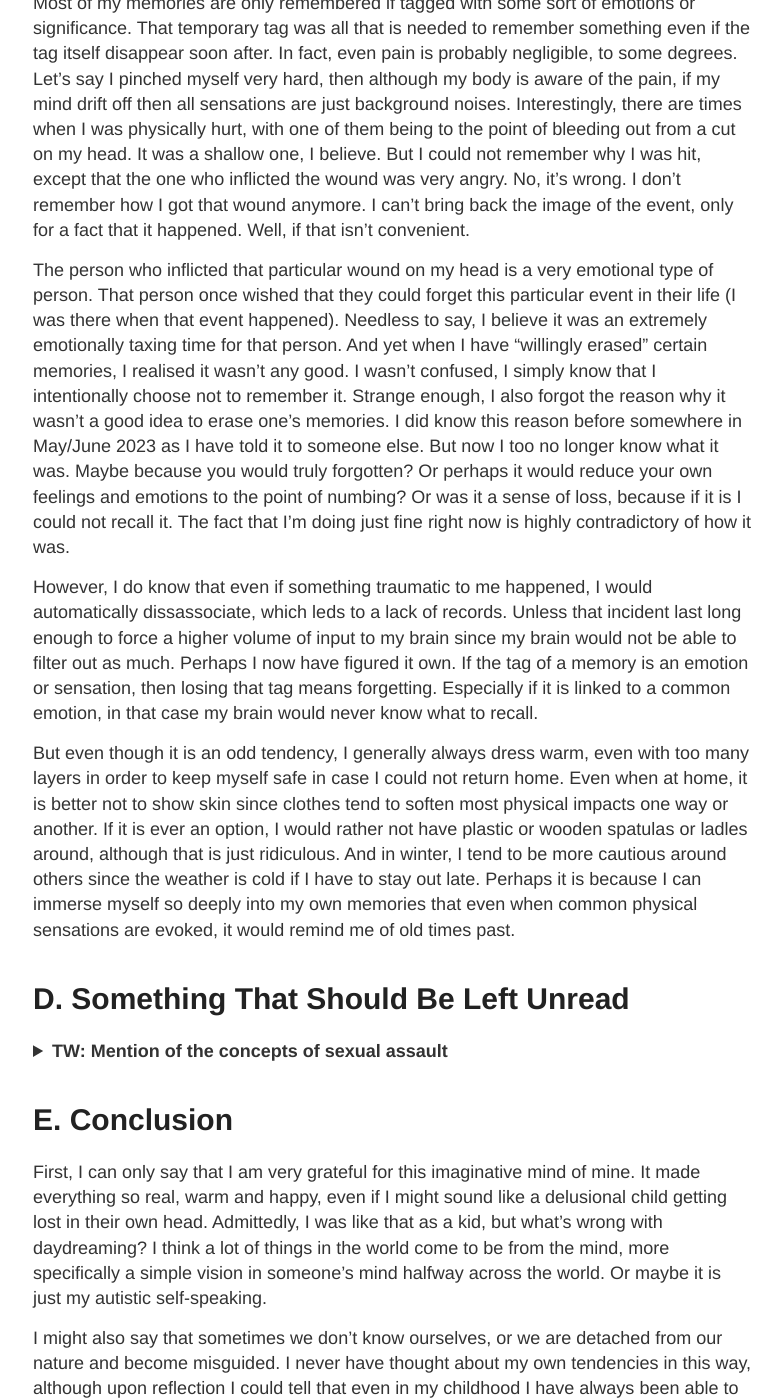
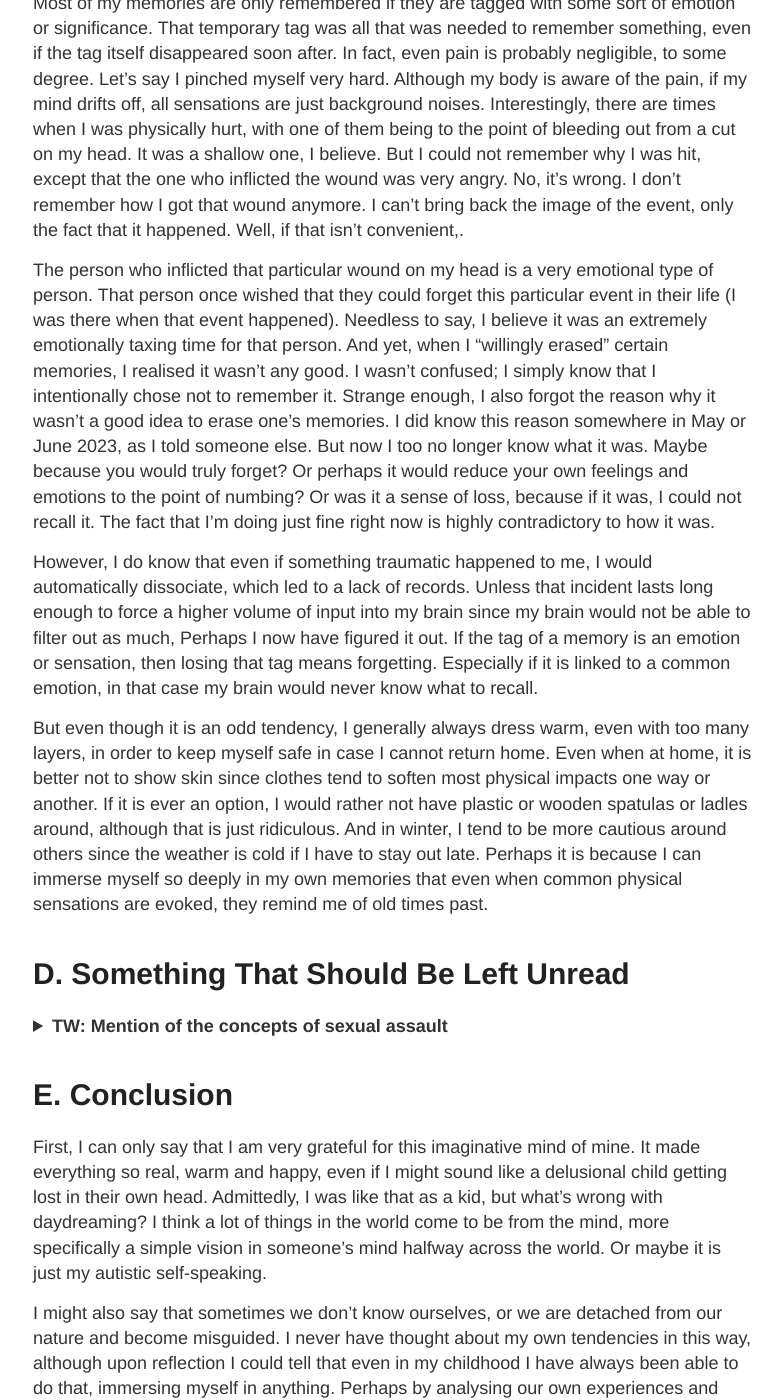
Before and after one commit to theduckshepherd/theduckshepherd.github.io, a Jekyll site: the page built from _posts/2024-03-24-discussion-hyperphantasia-immersion-and-memories.md, in a window 1280 px wide and 1400 px high, scrolled down 6316 px. Shown: the whole window, without its empty margins (247-1029 px from the left). Built offline with Jekyll 4.4.1, drawn with Linux system fonts in a browser that asks for light colours; some of the changed text lies outside the part shown.

Commit message:
Update 2024-03-24-discussion-hyperphantasia-immersion-and-memories.md

```diff
--- a/_posts/2024-03-24-discussion-hyperphantasia-immersion-and-memories.md
+++ b/_posts/2024-03-24-discussion-hyperphantasia-immersion-and-memories.md
@@ -3,7 +3,7 @@ layout: post
 title: "Discussion: Hyperphantasia, Immersion, and Memories"
 category: Discussion
 ---
-<!-- Word count: 3,884 -->
+<!-- Word count: 4,323 -->
 
 A quick work on how the experience of reality and imagination could be one and the same perspective. Or simply a dive deep into how my mind works. I think there is a benefit in this kind of introspection, as the way I visualise has indeed affected my way of life, mostly positively.
 
@@ -59,13 +59,13 @@ Still, early on I figured that there were certain things I did not want to remem
 
 At some point in 2020, I realised the past one or two years before that was a blank. In fact, like an old movie tape with extremely dark filters over it. Then, I learned to manipulate my own memories. Simply by not seeing is almost equivalent to the event not happening. Now that I look back, a lot of things that should have been traumatic were left as a piece of fact or knowledge that I knew happened, but as for personal experiences, I can't say I noticed much. And just by disconnecting myself and letting my body go on autopilot, even physical pain seems momentary. The body might wail and shriek silently, but the mind is not there to experience the same pain. And soon enough the mind forgot the pain the body experienced save for the instinctive fear that is instilled within it. That is nothing but survival instinct at play.
 
-Most of my memories are only remembered if tagged with some sort of emotions or significance. That temporary tag was all that is needed to remember something even if the tag itself disappear soon after. In fact, even pain is probably negligible, to some degrees. Let's say I pinched myself very hard, then although my body is aware of the pain, if my mind drift off then all sensations are just background noises. Interestingly, there are times when I was physically hurt, with one of them being to the point of bleeding out from a cut on my head. It was a shallow one, I believe. But I could not remember why I was hit, except that the one who inflicted the wound was very angry. No, it's wrong. I don't remember how I got that wound anymore. I can't bring back the image of the event, only for a fact that it happened. Well, if that isn't convenient.
+Most of my memories are only remembered if they are tagged with some sort of emotion or significance. That temporary tag was all that was needed to remember something, even if the tag itself disappeared soon after. In fact, even pain is probably negligible, to some degree. Let's say I pinched myself very hard. Although my body is aware of the pain, if my mind drifts off, all sensations are just background noises. Interestingly, there are times when I was physically hurt, with one of them being to the point of bleeding out from a cut on my head. It was a shallow one, I believe. But I could not remember why I was hit, except that the one who inflicted the wound was very angry. No, it's wrong. I don't remember how I got that wound anymore. I can't bring back the image of the event, only the fact that it happened. Well, if that isn't convenient,.
 
-The person who inflicted that particular wound on my head is a very emotional type of person. That person once wished that they could forget this particular event in their life (I was there when that event happened). Needless to say, I believe it was an extremely emotionally taxing time for that person. And yet when I have "willingly erased" certain memories, I realised it wasn't any good. I wasn't confused, I simply know that I intentionally choose not to remember it. Strange enough, I also forgot the reason why it wasn't a good idea to erase one's memories. I did know this reason before somewhere in May/June 2023 as I have told it to someone else. But now I too no longer know what it was. Maybe because you would truly forgotten? Or perhaps it would reduce your own feelings and emotions to the point of numbing? Or was it a sense of loss, because if it is I could not recall it. The fact that I'm doing just fine right now is highly contradictory of how it was.
+The person who inflicted that particular wound on my head is a very emotional type of person. That person once wished that they could forget this particular event in their life (I was there when that event happened). Needless to say, I believe it was an extremely emotionally taxing time for that person. And yet, when I "willingly erased" certain memories, I realised it wasn't any good. I wasn't confused; I simply know that I intentionally chose not to remember it. Strange enough, I also forgot the reason why it wasn't a good idea to erase one's memories. I did know this reason somewhere in May or June 2023, as I told someone else. But now I too no longer know what it was. Maybe because you would truly forget? Or perhaps it would reduce your own feelings and emotions to the point of numbing? Or was it a sense of loss, because if it was, I could not recall it. The fact that I'm doing just fine right now is highly contradictory to how it was.
 
-However, I do know that even if something traumatic to me happened, I would automatically dissassociate, which leds to a lack of records. Unless that incident last long enough to force a higher volume of input to my brain since my brain would not be able to filter out as much. Perhaps I now have figured it own. If the tag of a memory is an emotion or sensation, then losing that tag means forgetting. Especially if it is linked to a common emotion, in that case my brain would never know what to recall.
+However, I do know that even if something traumatic happened to me, I would automatically dissociate, which led to a lack of records. Unless that incident lasts long enough to force a higher volume of input into my brain since my brain would not be able to filter out as much, Perhaps I now have figured it out. If the tag of a memory is an emotion or sensation, then losing that tag means forgetting. Especially if it is linked to a common emotion, in that case my brain would never know what to recall.
 
-But even though it is an odd tendency, I generally always dress warm, even with too many layers in order to keep myself safe in case I could not return home. Even when at home, it is better not to show skin since clothes tend to soften most physical impacts one way or another. If it is ever an option, I would rather not have plastic or wooden spatulas or ladles around, although that is just ridiculous. And in winter, I tend to be more cautious around others since the weather is cold if I have to stay out late. Perhaps it is because I can immerse myself so deeply into my own memories that even when common physical sensations are evoked, it would remind me of old times past.
+But even though it is an odd tendency, I generally always dress warm, even with too many layers, in order to keep myself safe in case I cannot return home. Even when at home, it is better not to show skin since clothes tend to soften most physical impacts one way or another. If it is ever an option, I would rather not have plastic or wooden spatulas or ladles around, although that is just ridiculous. And in winter, I tend to be more cautious around others since the weather is cold if I have to stay out late. Perhaps it is because I can immerse myself so deeply in my own memories that even when common physical sensations are evoked, they remind me of old times past.
 
 # D. Something That Should Be Left Unread
 <details>
@@ -77,7 +77,7 @@ I wonder why, but I've been fixated on the idea, or the scenario, of being raped
 
 I'm not looking for prosecution. Just want to process it somewhere, because it was about 1 year before I was baptised. And although I was unaware at the time, when I started thinking about it last year, I realised I got fixated on it. And so if anything I must have replayed dozens of scripts of just being sexually assaulted through all kinds of scenarios in my head, out of my imagination and roleplaying alone. Of course, I experienced the emotional responses that come with it. And sometimes it's almost cathartic as if I have managed to understand something. I'm not a masochist, I swear.
 
-It has been looping like that for a while now. Most scripts involve an imaginary character being assaulted by someone she is emotionally close to. And arguably, I used sexual assault as a writing tool to figure out the emotional connection between the characters, and the kind of emotions they go through. Although I may say I shouldn't be spending so much time on this. Okay, this is embarrassing. Moving on. I don't have such fantasies, really, except for a certain someone. </details>
+It has been looping like that for a while now. Most scripts involve an imaginary character being assaulted by someone she is emotionally close to. And arguably, I used sexual assault as a writing tool to figure out the emotional connection between the characters, and the kind of emotions they go through. Although I may say I shouldn't be spending so much time on this. Okay, this is embarrassing. Moving on. I don't have such fantasies, really. Honestly, I think this sort of obsession is just my autism traits in play. </details>
 
 # E. Conclusion
 First, I can only say that I am very grateful for this imaginative mind of mine. It made everything so real, warm and happy, even if I might sound like a delusional child getting lost in their own head. Admittedly, I was like that as a kid, but what's wrong with daydreaming? I think a lot of things in the world come to be from the mind, more specifically a simple vision in someone's mind halfway across the world. Or maybe it is just my autistic self-speaking.
```
